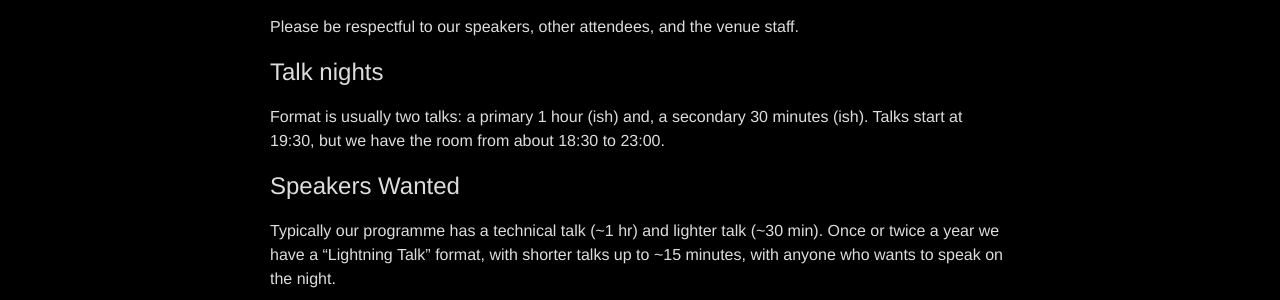
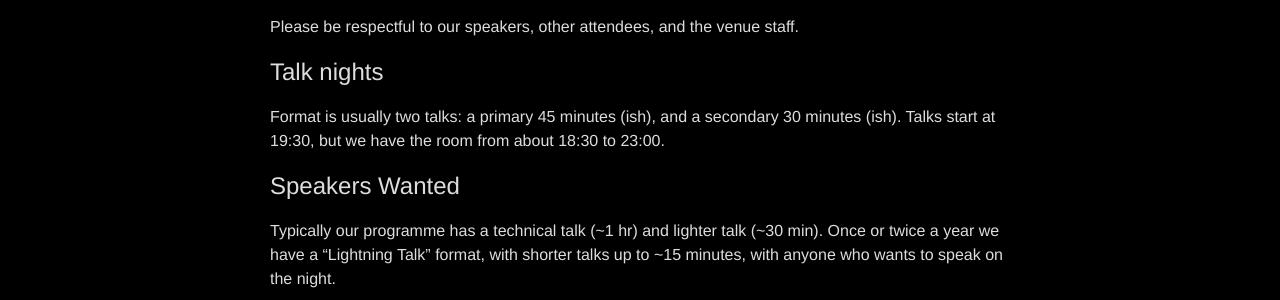
Before and after one commit to dc4420/website, a Jekyll site: the page built from about.md, in a window 1280 px wide. Shown: the part 724-1024 px from the top of the page. Built offline with Jekyll 4.4.1, drawn with Linux system fonts in a browser that asks for light colours; nearby versions of some CDN libraries.

Commit message:
Shorten the nominal first talk length

```diff
--- a/about.md
+++ b/about.md
@@ -27,7 +27,7 @@ Please be respectful to our speakers, other attendees, and the venue staff.
 
 ## Talk nights
 
-Format is usually two talks: a primary 1 hour (ish) and,
+Format is usually two talks: a primary 45 minutes (ish), and
 a secondary 30 minutes (ish).
 Talks start at 19:30, but we have the room from about
 18:30 to 23:00.
```
